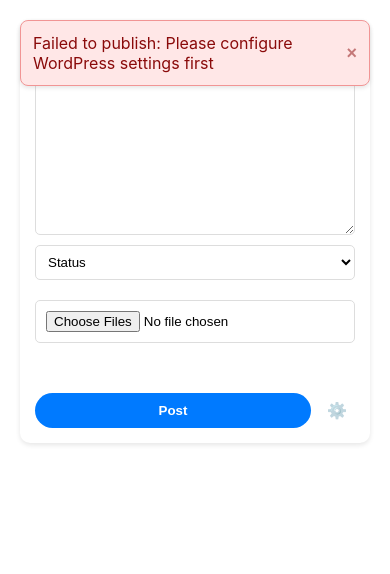
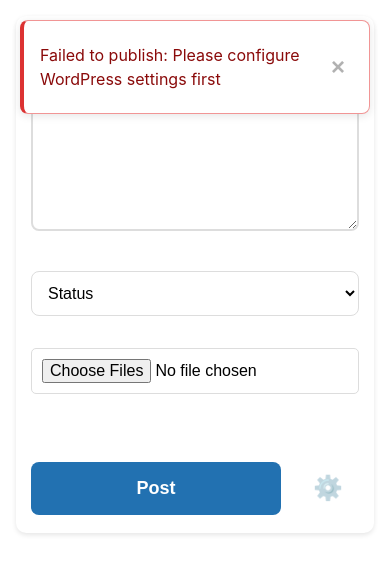
Before and after one commit to ebinnion/wp-simple-publish, a website: page index.html in a window 390 px wide. Both pictures are taken after typing "Sample" into the empty fields and a click on the button "Post". Drawn offline with Linux system fonts and the light colour scheme.

Commit message:
Improve styles for mobile

```diff
--- a/index.html
+++ b/index.html
@@ -2,7 +2,7 @@
 <html lang="en">
 <head>
 	<meta charset="UTF-8">
-	<meta name="viewport" content="width=device-width, initial-scale=1.0, maximum-scale=1.0, user-scalable=no">
+	<meta name="viewport" content="width=device-width, initial-scale=1.0, maximum-scale=1.0, viewport-fit=cover">
 	<meta name="theme-color" content="#000000">
 	<title>Simple Post App</title>
 	<link rel="manifest" href="manifest.json">
--- a/styles.css
+++ b/styles.css
@@ -42,7 +42,7 @@ body {
     box-shadow: 0 2px 5px var(--shadow-color);
     display: flex;
     flex-direction: column;
-    gap: 10px;
+    gap: 16px;
 }
 
 textarea, input, select, #post-format {
@@ -59,6 +59,7 @@ textarea {
     height: 200px;
     min-height: 200px;
     resize: vertical;
+    margin-bottom: 8px;
 }
 
 button {
@@ -235,10 +236,188 @@ button {
     display: flex;
     align-items: center;
     gap: 8px;
-    margin-top: 10px;
+    margin-top: 8px;
 }
 
 #postButton {
     flex: 1;
     margin: 0;
 }
+
+/* Base styles */
+:root {
+    --primary-color: #2271b1;
+    --danger-color: #dc3232;
+    --success-color: #46b450;
+    --font-size-base: 16px;
+    --spacing-base: 16px;
+}
+
+body {
+    font-family: -apple-system, BlinkMacSystemFont, "Segoe UI", Roboto, Oxygen-Sans, Ubuntu, Cantarell, "Helvetica Neue", sans-serif;
+    margin: 0;
+    padding: var(--spacing-base);
+    font-size: var(--font-size-base);
+    line-height: 1.5;
+    max-width: 800px;
+    margin: 0 auto;
+}
+
+/* Mobile-first textarea */
+textarea {
+    width: 100%;
+    min-height: 120px;
+    padding: 12px;
+    font-size: 18px;
+    border: 2px solid #ddd;
+    border-radius: 8px;
+    margin-bottom: var(--spacing-base);
+    box-sizing: border-box;
+}
+
+/* Larger, touch-friendly buttons */
+button {
+    background: var(--primary-color);
+    color: white;
+    border: none;
+    padding: 16px 24px;
+    font-size: 18px;
+    border-radius: 8px;
+    cursor: pointer;
+    margin: 8px 0;
+    min-width: 100px;
+    touch-action: manipulation;
+}
+
+/* Settings button specific styles */
+.settings-btn {
+    font-size: 24px;
+    padding: 16px;
+    margin-left: 8px;
+}
+
+/* Image input and preview */
+#imageInput {
+    font-size: 16px;
+    margin: 8px 0;
+    width: 100%;
+}
+
+#imagePreview {
+    display: grid;
+    grid-template-columns: repeat(auto-fit, minmax(150px, 1fr));
+    gap: 12px;
+    margin: 8px 0;
+}
+
+#imagePreview img {
+    width: 100%;
+    height: auto;
+    border-radius: 8px;
+    object-fit: cover;
+}
+
+/* Format selector */
+#post-format {
+    width: 100%;
+    padding: 12px;
+    font-size: 16px;
+    border: 1px solid var(--border-color);
+    border-radius: 8px;
+    margin: 8px 0;
+    background-color: var(--surface-color);
+    color: var(--text-color);
+}
+
+/* Settings modal */
+.settings-modal {
+    padding: 20px;
+}
+
+.modal-content {
+    padding: 24px;
+    border-radius: 12px;
+}
+
+.modal-content input {
+    width: 100%;
+    padding: 12px;
+    font-size: 18px;
+    border: 2px solid #ddd;
+    border-radius: 8px;
+    margin: 8px 0;
+    box-sizing: border-box;
+}
+
+/* Notices */
+.notices {
+    position: fixed;
+    top: 20px;
+    right: 20px;
+    left: 20px;
+    z-index: 1000;
+}
+
+.notice {
+    background: white;
+    padding: 16px;
+    margin-bottom: 12px;
+    border-radius: 8px;
+    box-shadow: 0 2px 8px rgba(0,0,0,0.1);
+    display: flex;
+    justify-content: space-between;
+    align-items: center;
+    font-size: 16px;
+}
+
+.notice-close {
+    background: none;
+    border: none;
+    font-size: 24px;
+    padding: 8px;
+    min-width: auto;
+    color: #666;
+}
+
+/* Status-specific notice colors */
+.notice-success {
+    border-left: 4px solid var(--success-color);
+}
+
+.notice-error {
+    border-left: 4px solid var(--danger-color);
+}
+
+.notice-info {
+    border-left: 4px solid var(--primary-color);
+}
+
+/* Offline status */
+body.offline {
+    opacity: 0.8;
+}
+
+/* Media Queries for larger screens */
+@media (min-width: 768px) {
+    body {
+        padding: 32px;
+    }
+
+    .button-container {
+        display: flex;
+        gap: 16px;
+    }
+
+    button {
+        width: auto;
+    }
+}
+
+/* Safe area insets for modern mobile devices */
+@supports (padding: max(0px)) {
+    body {
+        padding-left: max(var(--spacing-base), env(safe-area-inset-left));
+        padding-right: max(var(--spacing-base), env(safe-area-inset-right));
+        padding-bottom: max(var(--spacing-base), env(safe-area-inset-bottom));
+    }
+}
```
